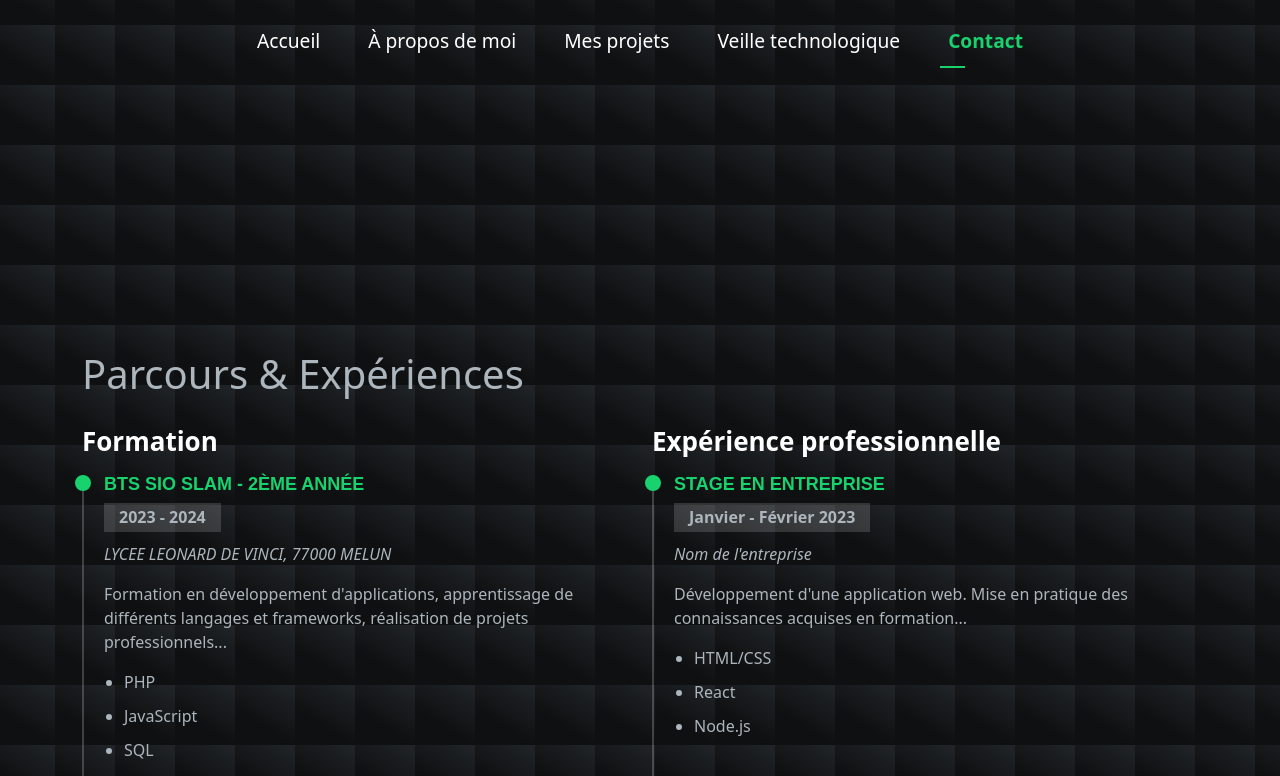
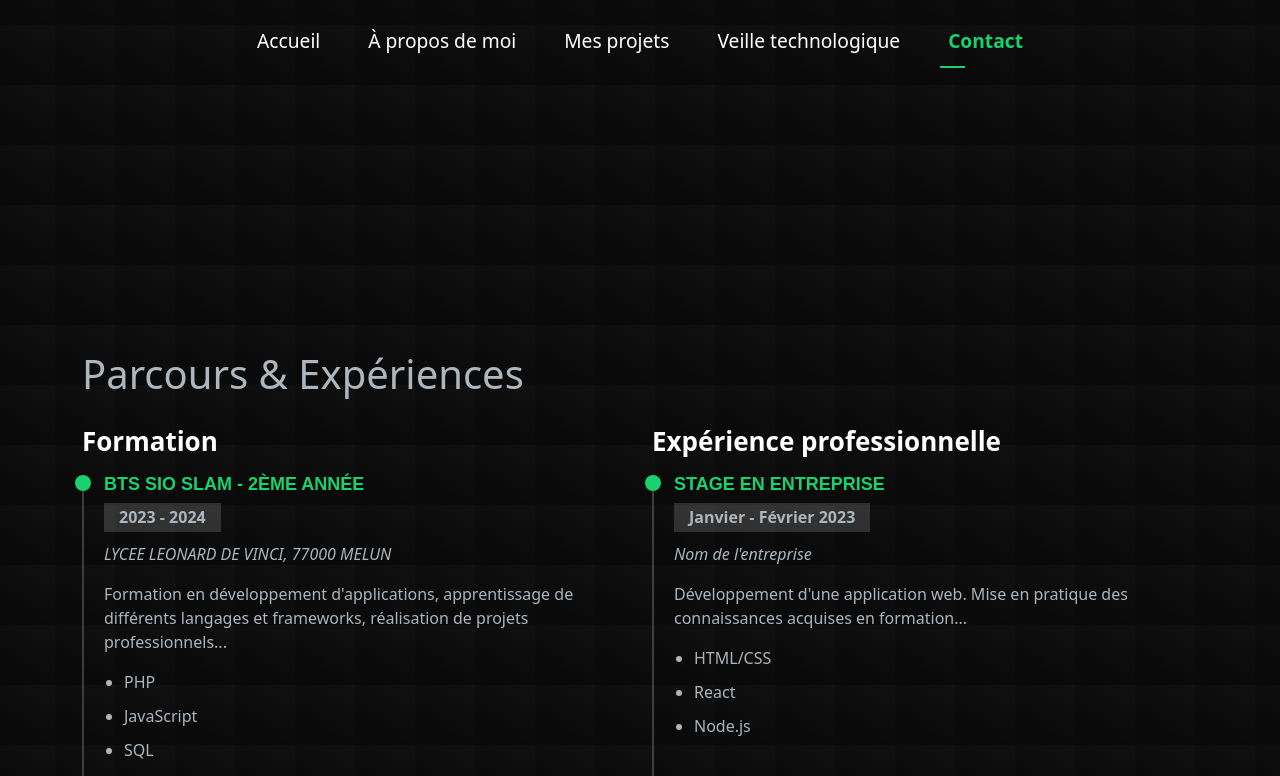
Before and after one commit to KLNPRO/portfolio, a website: page index.html in a window 1280 px wide. Shown: the part 450-1226 px from the top of the page. Drawn offline with nearby package versions, Linux system fonts and the light colour scheme.

Commit message:
mise a jour 14

```diff
--- a/css/main.css
+++ b/css/main.css
@@ -18,6 +18,17 @@ body{
 
 
 }
+body[data-bs-theme="dark"] {
+  background-color: #111111 !important;
+  background-image: linear-gradient(
+    32deg,
+    rgba(8, 8, 8, 0.74) 30px,
+    transparent
+  ) !important;
+  background-size: 60px 60px !important;
+  background-position: -5px -5px !important;
+}
+
 /* header start */
 /* Animation de la barre de navigation */
 #navbar .nav-link {
```
